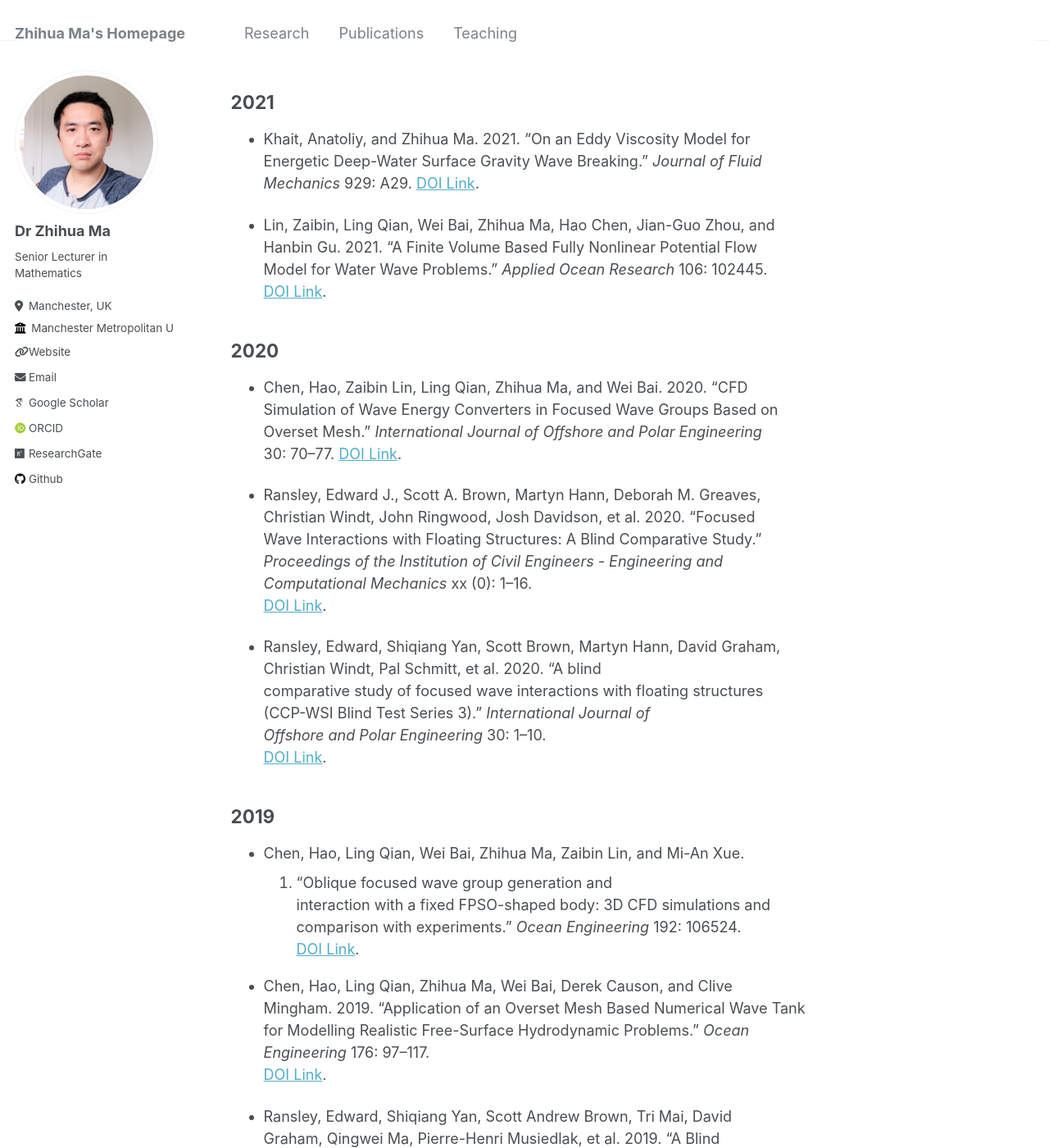
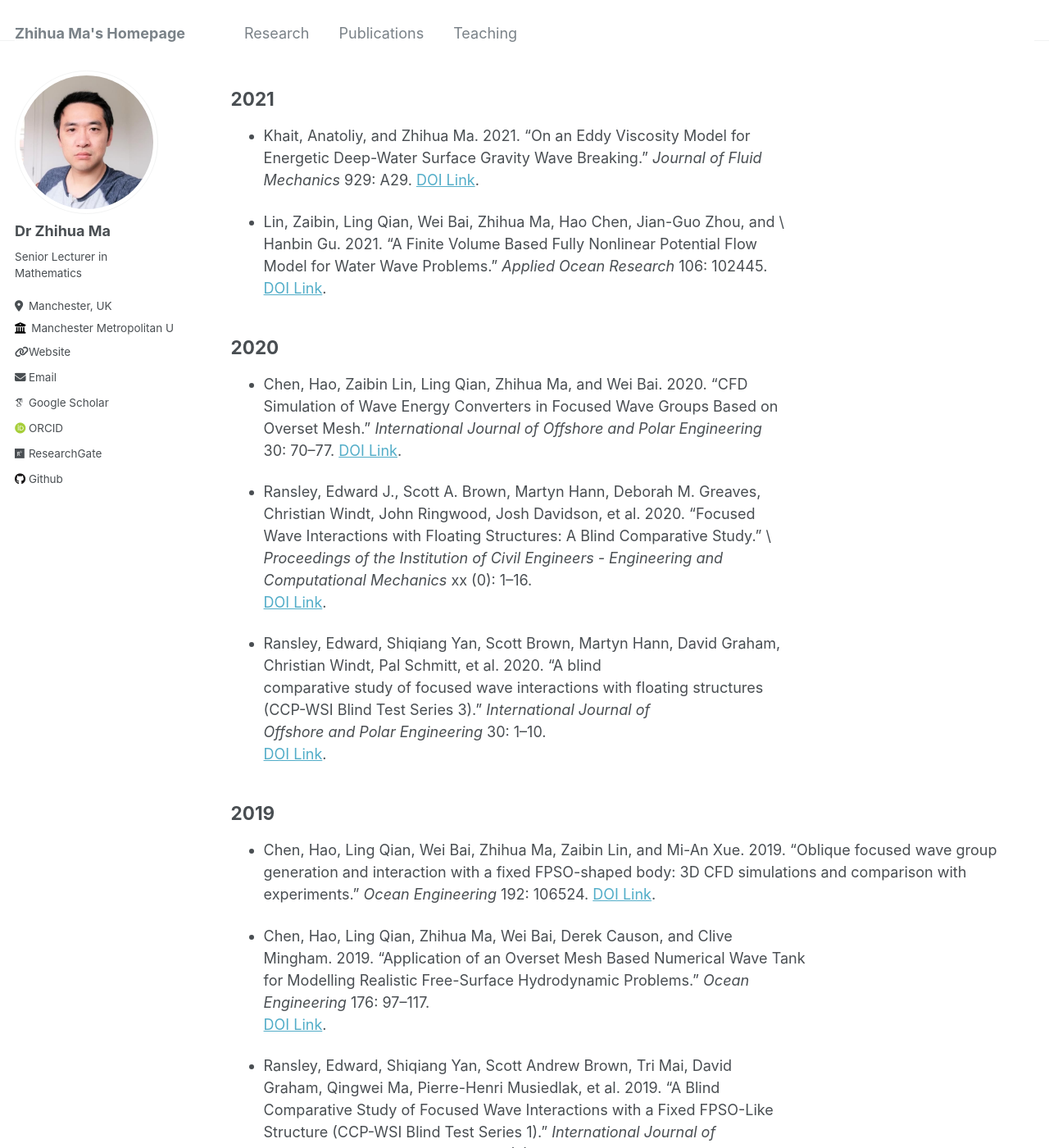
Before and after one commit to jackycfd/jackycfd.github.io, a Jekyll site: the page built from _pages/publications.md, in a window 1280 px wide and 1400 px high, scrolled down 489 px. Shown: the whole window at 82% size. Built offline with Jekyll 4.4.1, drawn with Linux system fonts in a browser that asks for light colours; some web fonts are replaced; some of the changed text lies outside the part shown.

```diff
--- a/_pages/publications.md
+++ b/_pages/publications.md
@@ -6,7 +6,7 @@ author_profile: true
 ---
 
 {% if site.author.googlescholar %}
-  [DOI Link](div class="wordwrap")You can also find my articles on [DOI Link](a href="{{site.author.googlescholar}}")my Google Scholar profile[DOI Link](/a).[DOI Link](/div)
+ <div class="wordwrap">You can also find my articles on <a href="{{site.author.googlescholar}}">my Google Scholar profile</a>.</div>
 {% endif %}
 
 {% include base_path %}
@@ -18,56 +18,54 @@ author_profile: true
 
 ## 2023
 
--  Rai, Ranjodh, Zhihua Ma, Zaibin Lin, Wei Bai, and Ling Qian. 2023. “A
-  Stable Free-Surface Boundary Solution Method for Fully Nonlinear
-  Potential Flow Models.” *Applied Ocean Research* 134 (May): 103500.
+-  Rai, Ranjodh, Zhihua Ma, Zaibin Lin, Wei Bai, and Ling Qian. 2023. “A  \
+  Stable Free-Surface Boundary Solution Method for Fully Nonlinear  \
+  Potential Flow Models.” *Applied Ocean Research* 134 (May): 103500. \
   [DOI Link](https://doi.org/10.1016/j.apor.2023.103500).
 
 ## 2022
--  Khait, Anatoliy, Zhihua Ma, Ling Qian, Wei Bai, and Zaibin Lin. 2022.
-  “Energy Dissipation and Non-Potential Effects in Wave Breaking.”
-  *International Journal of Offshore and Polar Engineering* 32 (1): 87–96.
+-  Khait, Anatoliy, Zhihua Ma, Ling Qian, Wei Bai, and Zaibin Lin. 2022.   \
+  “Energy Dissipation and Non-Potential Effects in Wave Breaking.”  \
+  *International Journal of Offshore and Polar Engineering* 32 (1): 87–96.  \
   [DOI Link](https://doi.org/10.17736/ijope.2022.ak43).
 
 ## 2021
--  Khait, Anatoliy, and Zhihua Ma. 2021. “On an Eddy Viscosity Model for
-  Energetic Deep-Water Surface Gravity Wave Breaking.” *Journal of Fluid
+-  Khait, Anatoliy, and Zhihua Ma. 2021. “On an Eddy Viscosity Model for  \
+  Energetic Deep-Water Surface Gravity Wave Breaking.” *Journal of Fluid  \
   Mechanics* 929: A29. [DOI Link](https://doi.org/10.1017/jfm.2021.863).
 
--  Lin, Zaibin, Ling Qian, Wei Bai, Zhihua Ma, Hao Chen, Jian-Guo Zhou, and
-  Hanbin Gu. 2021. “A Finite Volume Based Fully Nonlinear Potential Flow
-  Model for Water Wave Problems.” *Applied Ocean Research* 106: 102445.
+-  Lin, Zaibin, Ling Qian, Wei Bai, Zhihua Ma, Hao Chen, Jian-Guo Zhou, and \
+  Hanbin Gu. 2021. “A Finite Volume Based Fully Nonlinear Potential Flow   \
+  Model for Water Wave Problems.” *Applied Ocean Research* 106: 102445.  \
   [DOI Link](https://doi.org/10.1016/j.apor.2020.102445).
 
 ## 2020
 
--  Chen, Hao, Zaibin Lin, Ling Qian, Zhihua Ma, and Wei Bai. 2020. “CFD
-  Simulation of Wave Energy Converters in Focused Wave Groups Based on
-  Overset Mesh.” *International Journal of Offshore and Polar Engineering*
+-  Chen, Hao, Zaibin Lin, Ling Qian, Zhihua Ma, and Wei Bai. 2020. “CFD  \
+  Simulation of Wave Energy Converters in Focused Wave Groups Based on  \
+  Overset Mesh.” *International Journal of Offshore and Polar Engineering*  \
   30: 70–77. [DOI Link](https://doi.org/10.17736/ijope.2020.jc778).
 
--  Ransley, Edward J., Scott A. Brown, Martyn Hann, Deborah M. Greaves,
-  Christian Windt, John Ringwood, Josh Davidson, et al. 2020. “Focused
-  Wave Interactions with Floating Structures: A Blind Comparative Study.”
-  *Proceedings of the Institution of Civil Engineers - Engineering and
-  Computational Mechanics* xx (0): 1–16.
+-  Ransley, Edward J., Scott A. Brown, Martyn Hann, Deborah M. Greaves,  \
+  Christian Windt, John Ringwood, Josh Davidson, et al. 2020. “Focused  \
+  Wave Interactions with Floating Structures: A Blind Comparative Study.” \
+  *Proceedings of the Institution of Civil Engineers - Engineering and  \
+  Computational Mechanics* xx (0): 1–16.  \
   [DOI Link](https://doi.org/10.1680/jencm.20.00006).
 
 
 
--  Ransley, Edward, Shiqiang Yan, Scott Brown, Martyn Hann, David Graham,
-  Christian Windt, Pal Schmitt, et al. 2020. “A blind
-  comparative study of focused wave interactions with floating structures
-  (CCP-WSI Blind Test Series 3).” *International Journal of
-  Offshore and Polar Engineering* 30: 1–10.
+-  Ransley, Edward, Shiqiang Yan, Scott Brown, Martyn Hann, David Graham,  \
+  Christian Windt, Pal Schmitt, et al. 2020. “A blind  \
+  comparative study of focused wave interactions with floating structures  \
+  (CCP-WSI Blind Test Series 3).” *International Journal of  \
+  Offshore and Polar Engineering* 30: 1–10.  \
   [DOI Link](https://doi.org/10.17736/ijope.2020.jc774).
 
 ## 2019
--  Chen, Hao, Ling Qian, Wei Bai, Zhihua Ma, Zaibin Lin, and Mi-An Xue.
-  2019. “Oblique focused wave group generation and
-  interaction with a fixed FPSO-shaped body: 3D CFD simulations and
-  comparison with experiments.” *Ocean Engineering* 192: 106524.
-  [DOI Link](https://doi.org/10.1016/j.oceaneng.2019.106524).
+-  Chen, Hao, Ling Qian, Wei Bai, Zhihua Ma, Zaibin Lin, and Mi-An Xue. 2019.
+    “Oblique focused wave group generation and  interaction with a fixed FPSO-shaped body: 3D CFD simulations and
+    comparison with experiments.” *Ocean Engineering* 192: 106524.  [DOI Link](https://doi.org/10.1016/j.oceaneng.2019.106524).
 
 -  Chen, Hao, Ling Qian, Zhihua Ma, Wei Bai, Derek Causon, and Clive
   Mingham. 2019. “Application of an Overset Mesh Based Numerical Wave Tank
@@ -133,8 +131,8 @@ author_profile: true
   A. Raby. 2016. “Pure and Aerated Water Entry of a Flat Plate.” *Physics
   of Fluids* 28: 016104. [DOI Link](https://doi.org/10.1063/1.4940043).
 
--  Ma, Z. H., D. M. Causon, L. Qian, C. G. Mingham, and P. Martínez Ferrer.
-  2016. “Numerical Investigation of Air Enclosed Wave Impacts in a
+-  Ma, Z. H., D. M. Causon, L. Qian, C. G. Mingham, and P. Martínez Ferrer. 2016.
+  “Numerical Investigation of Air Enclosed Wave Impacts in a
   Depressurised Tank.” *Ocean Engineering* 123: 15–27.
   [DOI Link](https://doi.org/10.1016/j.oceaneng.2016.06.044).
 
@@ -229,6 +227,6 @@ author_profile: true
   Solving Euler Equations on Structured Grid Points.” *Transactions of
   Nanjing University of Aeronautics and Astronautics* 22 (4): 271–75.
 
--  Ma, Zhihua, and Hongquan Chen. 2005b. “Simulations of Transonic Inviscid Flows over Airfoils Using
-  Meshfree Adaptive Algorithm.” *Modern Physics Letters B* 19: 1491–94.
+-  Ma, Zhihua, and Hongquan Chen. 2005b. “Simulations of Transonic Inviscid Flows over Airfoils Using  \
+  Meshfree Adaptive Algorithm.” *Modern Physics Letters B* 19: 1491–94.  \
   [DOI Link](https://doi.org/10.1142/S0217984905009730).
```
